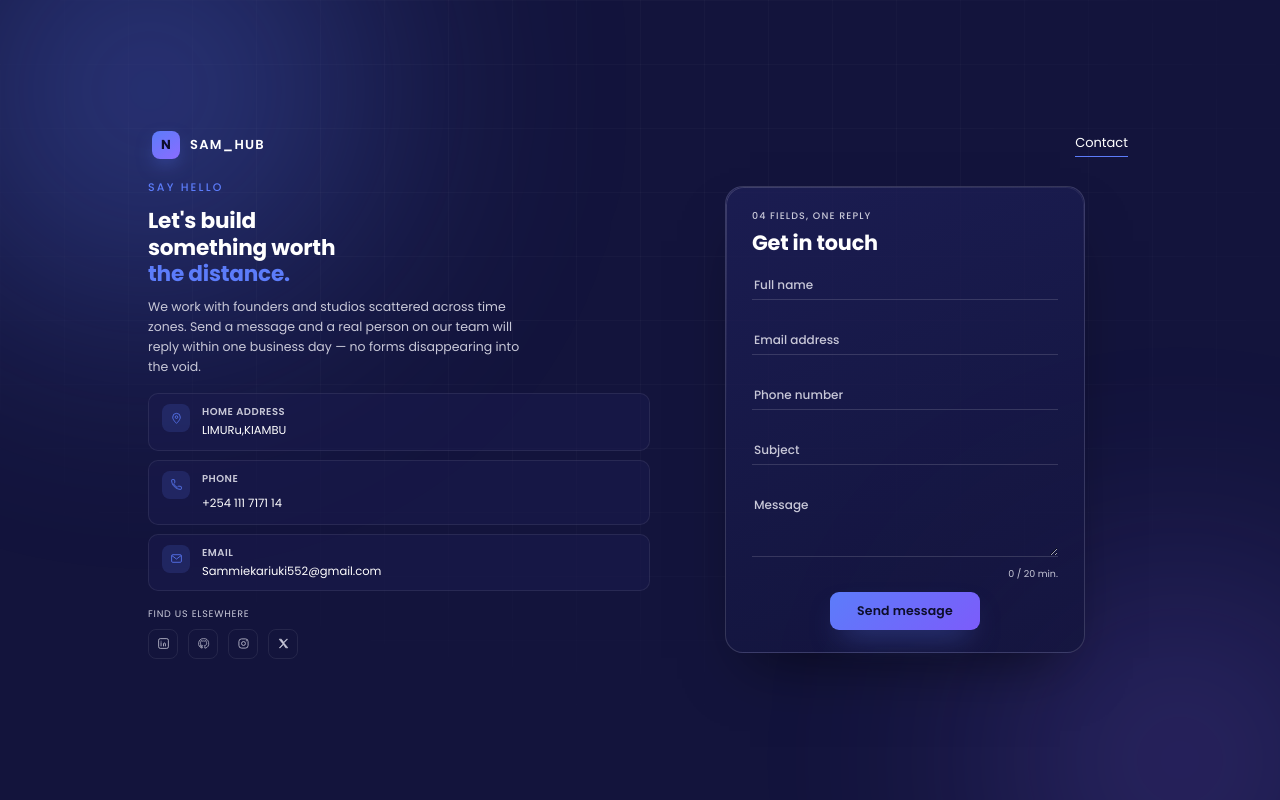
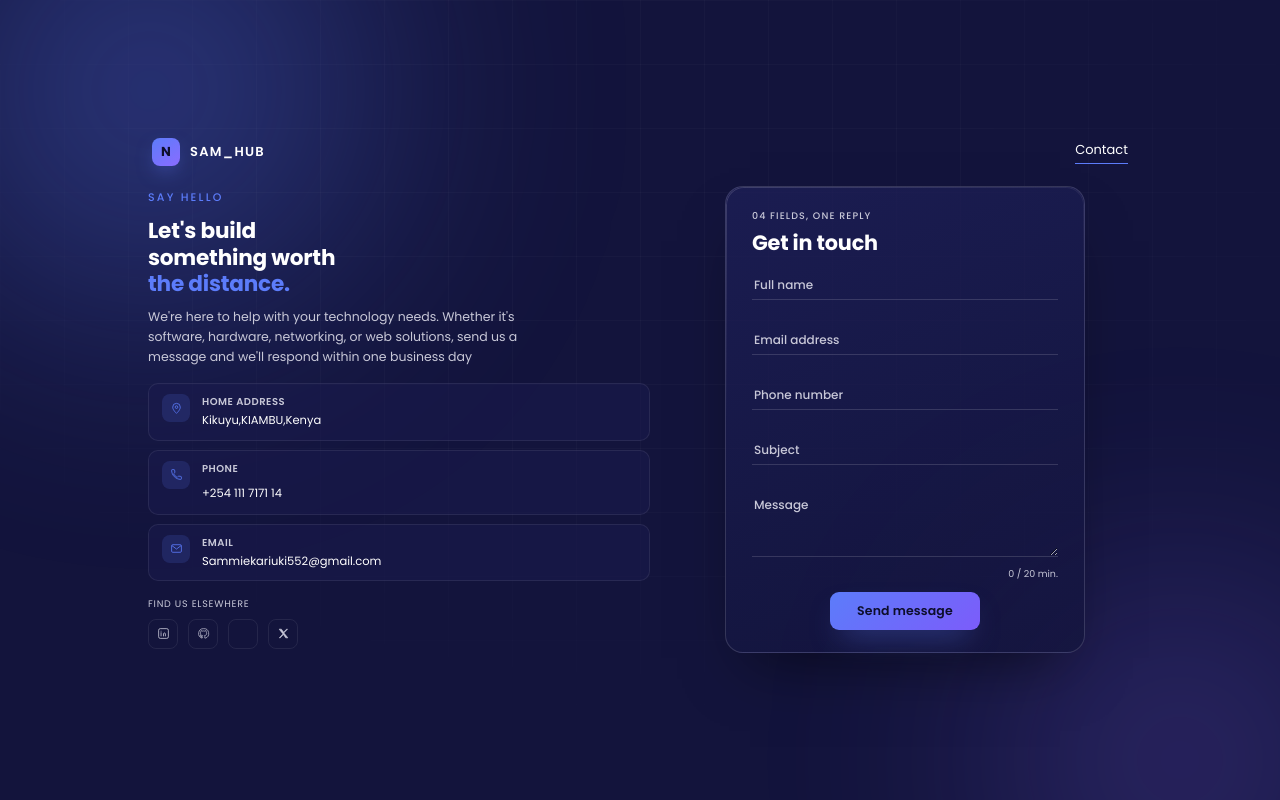
Before and after one commit to sam-1st/contact-form, a plain HTML site: page index.html in a window 1280 px wide. Drawn offline with nearby package versions, Linux system fonts and the light colour scheme.

Commit message:
Update index.html

```diff
--- a/index.html
+++ b/index.html
@@ -47,9 +47,9 @@
           Let's build<br />something worth<br /><span>the distance.</span>
         </h1>
         <p class="contact__lede">
-          We work with founders and studios scattered across time zones. Send a
-          message and a real person on our team will reply within one business day —
-          no forms disappearing into the void.
+         We're here to help with your technology needs.
+          Whether it's software, hardware, networking, or web solutions,
+          send us a message and we'll respond within one business day
         </p>
 
         <ul class="info-cards">
@@ -59,7 +59,7 @@
             </span>
             <div>
               <p class="info-card__label">Home address</p>
-              <p class="info-card__value">LIMURu,KIAMBU<br/></p>
+              <p class="info-card__value">Kikuyu,KIAMBU,Kenya<br/></p>
             </div>
           </li>
 
@@ -111,7 +111,7 @@
             <a class="social" href="https://github.com/sam-1st" aria-label="GitHub">
               <svg viewBox="0 0 24 24" fill="none"><path d="M12 3a9 9 0 0 0-2.85 17.54c.45.08.6-.2.6-.43v-1.68c-2.5.55-3.03-1.07-3.03-1.07-.41-1.04-1-1.32-1-1.32-.82-.56.06-.55.06-.55.9.06 1.38.93 1.38.93.8 1.38 2.1.98 2.62.75.08-.58.32-.98.57-1.2-2-.23-4.1-1-4.1-4.46 0-.98.35-1.79.93-2.42-.1-.23-.4-1.15.09-2.4 0 0 .76-.24 2.5.92a8.6 8.6 0 0 1 4.55 0c1.73-1.16 2.49-.92 2.49-.92.5 1.25.19 2.17.1 2.4.58.63.92 1.44.92 2.42 0 3.47-2.1 4.23-4.1 4.45.33.29.62.85.62 1.72v2.55c0 .24.14.52.6.43A9 9 0 0 0 12 3Z" stroke="currentColor" stroke-width="1.3" stroke-linejoin="round"/></svg>
             </a>
-            <a class="social" href=""https://www.instagram.com/_njunge_kariuki_"Instagram">
+            <a class="social" href="https://www.instagram.com/_njunge_kariuki_?igsh=MXRqNW12MTdzeDJyeg=="https:
               <svg viewBox="0 0 24 24" fill="none"><rect x="3.5" y="3.5" width="17" height="17" rx="5" stroke="currentColor" stroke-width="1.5"/><circle cx="12" cy="12" r="3.6" stroke="currentColor" stroke-width="1.5"/><circle cx="17.2" cy="6.8" r="1" fill="currentColor"/></svg>
             </a>
             <a class="social" href="https://x.com/SammieK40475" aria-label="X (Twitter)">
```
